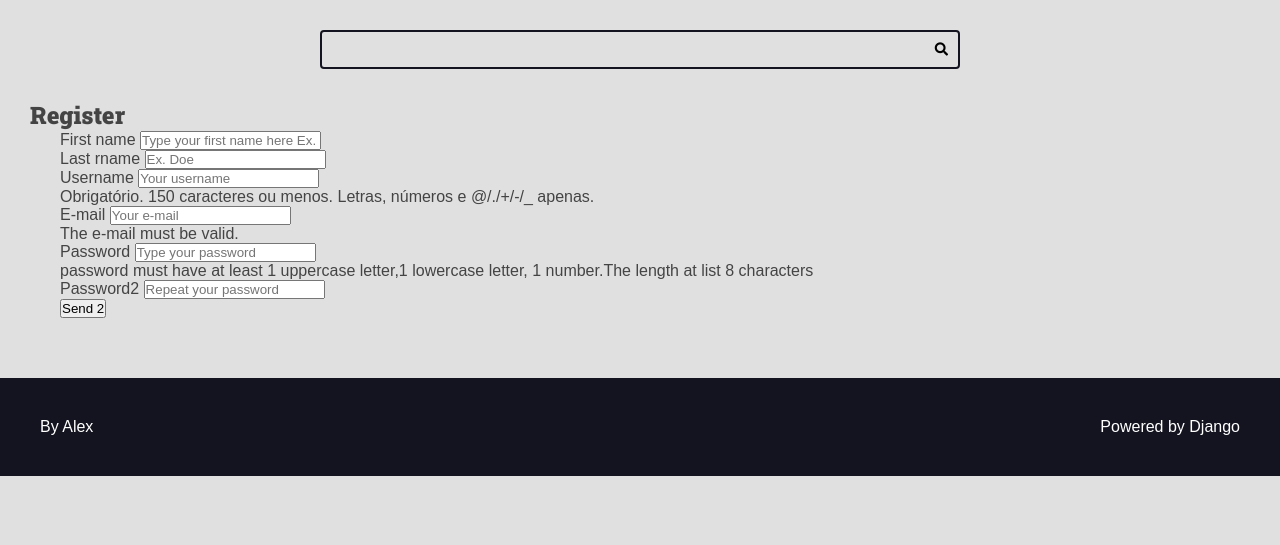
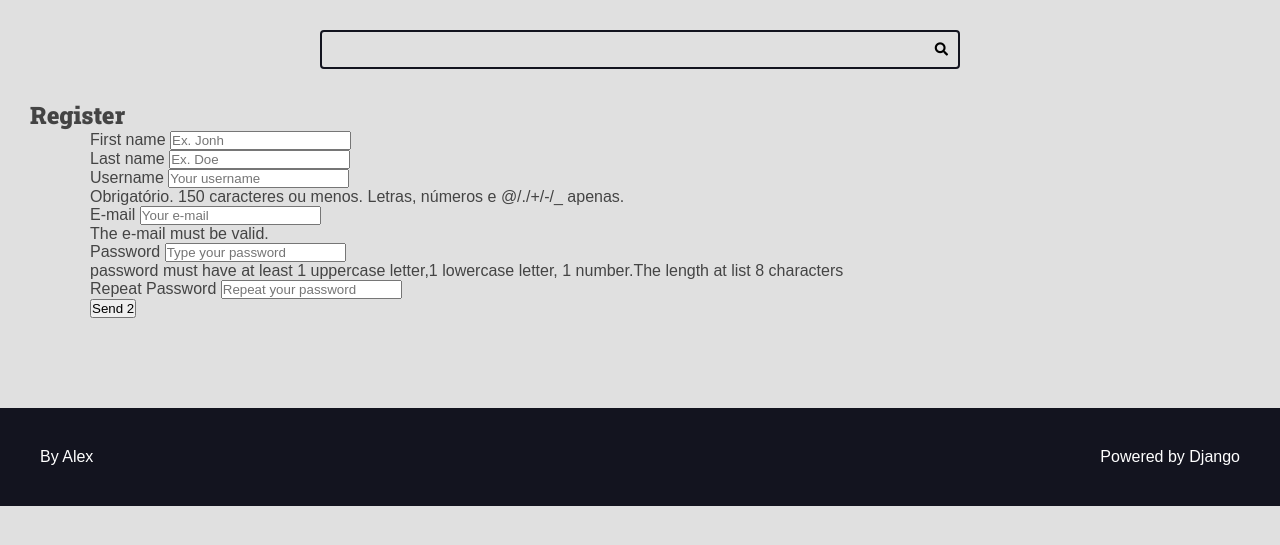
Before and after one commit to Alexsantossp71/projeto01, a Django app: page /authors/register/ in a window 1280 px wide. Shown: the part 113-658 px from the top of the page. Run offline with Django 3.2, Linux system fonts and the light colour scheme.

Commit message:
aula 145

```diff
--- a/authors/forms.py
+++ b/authors/forms.py
@@ -14,15 +14,15 @@
 
 
 def strong_password(password):
-    regex = re.compile(r'^(?=.[a-z])(?=.[A-Z])(?=.[0-9]).{8,}$')
+    regex = re.compile(r'^(?=.*[a-z])(?=.*[A-Z])(?=.*[0-9]).{8,}$')
 
     if not regex.match(password):
         raise ValidationError((
             'password must have at least 1 uppercase letter,'
             '1 lowercase letter, 1 number.'
-            'The length at list 8 characters'),
+            'The length at least 8 characters'
+        ),
             code='Invalid',
-
         )
 
 
@@ -32,13 +32,13 @@
         add_placeholder(self.fields['username'], 'Your username')
         add_placeholder(self.fields['email'], 'Your e-mail')
         add_placeholder(self.fields['first_name'], 'Ex. Jonh')
-        add_placeholder(self.fields['last_name'], 'Ex. Doe ')
+        add_placeholder(self.fields['last_name'], 'Ex. Doe')
+        add_placeholder(self.fields['password'], 'Type your password')
+        add_placeholder(self.fields['password2'], 'Repeat your password')
 
     password = forms.CharField(
         required=True,
-        widget=forms.PasswordInput(attrs={
-            'placeholder': 'Type your password',
-        }),
+        label='Password',
         error_messages={
             'required': 'Password must not be empty'
         },
@@ -52,10 +52,8 @@
 
     password2 = forms.CharField(
         required=True,
-        widget=forms.PasswordInput(attrs={
-            'placeholder': 'Repeat your password',
-        })
-
+        widget=forms.PasswordInput(),
+        label='Repeat Password'
     )
 
     class Meta:
@@ -71,9 +69,8 @@
         labels = {
             'username': 'Username',
             'first_name': 'First name',
-            'last_name': 'Last rname',
+            'last_name': 'Last name',
             'email': 'E-mail',
-            'password': 'Password',
         }
 
         help_texts = {
@@ -86,24 +83,8 @@
             }
         }
 
-        widgets = {
-            'first_name': forms.TextInput(attrs={
-                'placeholder': 'Type your first name here',
-            }),
-
-        }
-
     def clean_password(self):
         data = self.cleaned_data.get("password")
-
-        if 'ate' in data:
-            raise forms.ValidationError(
-                'Valor inválido',
-                code='invalid',
-                params={'pipoca': 'ate'}
-
-            )
-
         return data
 
     def clean(self):
--- a/authors/templates/authors/pages/register_view.html
+++ b/authors/templates/authors/pages/register_view.html
@@ -12,6 +12,14 @@
             </h2>
 
     </div>
+    {% include 'recipes/partials/messages.html' %}
+    <div class="main-content container">
+        <div class="center">
+            <h2>
+
+                </h2>
+
+        </div>
 
     <div class="main-content container">
 
@@ -41,7 +49,7 @@
             {% if form.errors %}
             <div class="form-content form-content-grid">
                 <div class="form-group">
-                    <div class="message messafge-error">
+                    <div class="message message-error">
                         Por favor corrija os erros no formulário
                     </div>
 
--- a/authors/views.py
+++ b/authors/views.py
@@ -1,6 +1,7 @@
 from django.http import Http404
 from django.shortcuts import redirect, render
 from .forms import RegisterForm
+from django.contrib import messages
 
 # Create your views here.
 
@@ -17,5 +18,10 @@
     POST = request.POST
     request.session['register_form_data'] = POST
     form = RegisterForm(POST)
+    if form.is_valid():
+
+        form.save()
+        del (request.session['register_form_data'])
+        messages.success(request, "Usuário criado com sucesso")
 
     return redirect('authors:register')
```
Also changed, not shown: authors/tests/test_author_register_form.py (added, +70 -0 lines), authors/tests/__init__.py (added).
